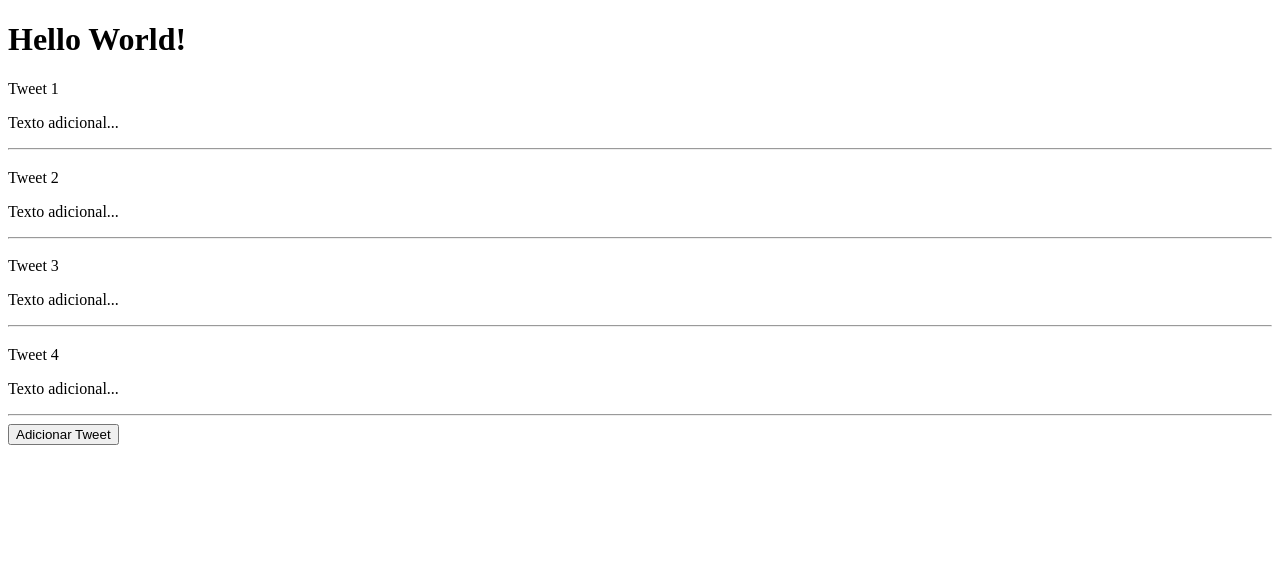
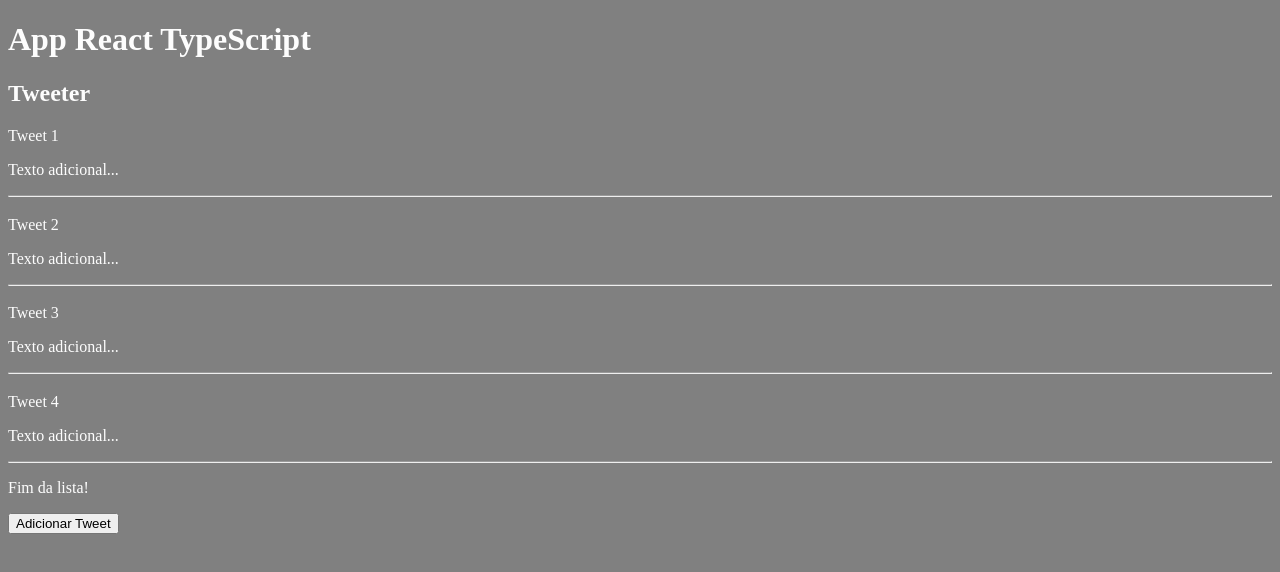
Before and after one commit to kayque-willy/react-ts-app, a React (Vite) app: page / in a window 1280 px wide. Shown: the top 572 px of the page. Built offline with nearby package versions, Linux system fonts and the light colour scheme.

Commit message:
Adição dos comentários

```diff
--- /dev/null
+++ b/src/App.css
@@ -0,0 +1,4 @@
+body{
+    background: gray;
+    color: rgb(253, 253, 253)
+}
--- a/src/App.tsx
+++ b/src/App.tsx
@@ -1,29 +1,41 @@
 import { useState } from "react";
-import { Tweet } from "./components/Tweet"
+import { Tweet } from "./components/Tweet";
+
+import './App.css';
 
 function App() {
+  // Cria um array de string que representa os tweets
   const [tweets, setTweets] = useState<string[]>([
-        'Tweet 1',
-        'Tweet 2',
-        'Tweet 3',
-        'Tweet 4'
+    "Tweet 1",
+    "Tweet 2",
+    "Tweet 3",
+    "Tweet 4",
   ]);
+
+  function createTweet() {
+    // O setState apaga o antigo estado e adiciona um novo
+    //Copia os tweets anteriores e adiciona o novo no final do array
+    setTweets([...tweets, "Tweet 5"]);
+    // --------------------------------------------------------
+    // Para exemplificar, pode ser criado um array diferente e adicioná-lo ao estado
+    // let string = ["banana", "abacate", "abóbora","morango"];
+    // setTweets(string);
+  }
 
   return (
     <div>
-            <h1>Hello World!</h1>
+      <h1>App React TypeScript</h1>
+      <h2>Tweeter</h2>
       {/* <Tweet text="Texto do Tweet 1" title="Título do Tweet 1" />
             <Tweet text="texto do Tweet 2" title="Título do Tweet 2" />
             <Tweet text="Texto do Tweet 3" /> */}
-            {tweets.map(tweet => {
-
-                return <Tweet text={tweet} />
-
+      {tweets.map((tweet) => {
+        return <Tweet text={tweet} />;
       })}
-
-            <button>Adicionar Tweet</button>
+      <p>Fim da lista!</p>
+      <button onClick={createTweet}>Adicionar Tweet</button>
     </div>
   );
 }
 
-export default App
+export default App;
```
Lines whose indentation alone changed are shown as unchanged.
